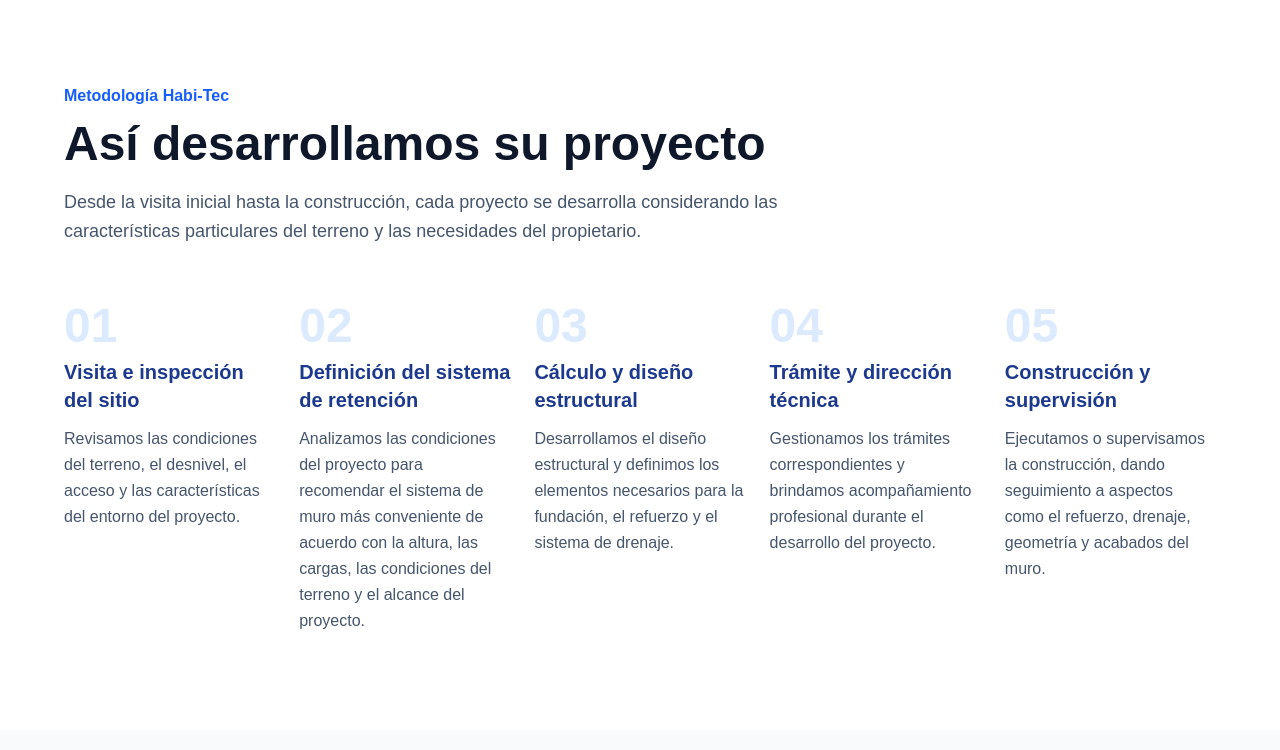
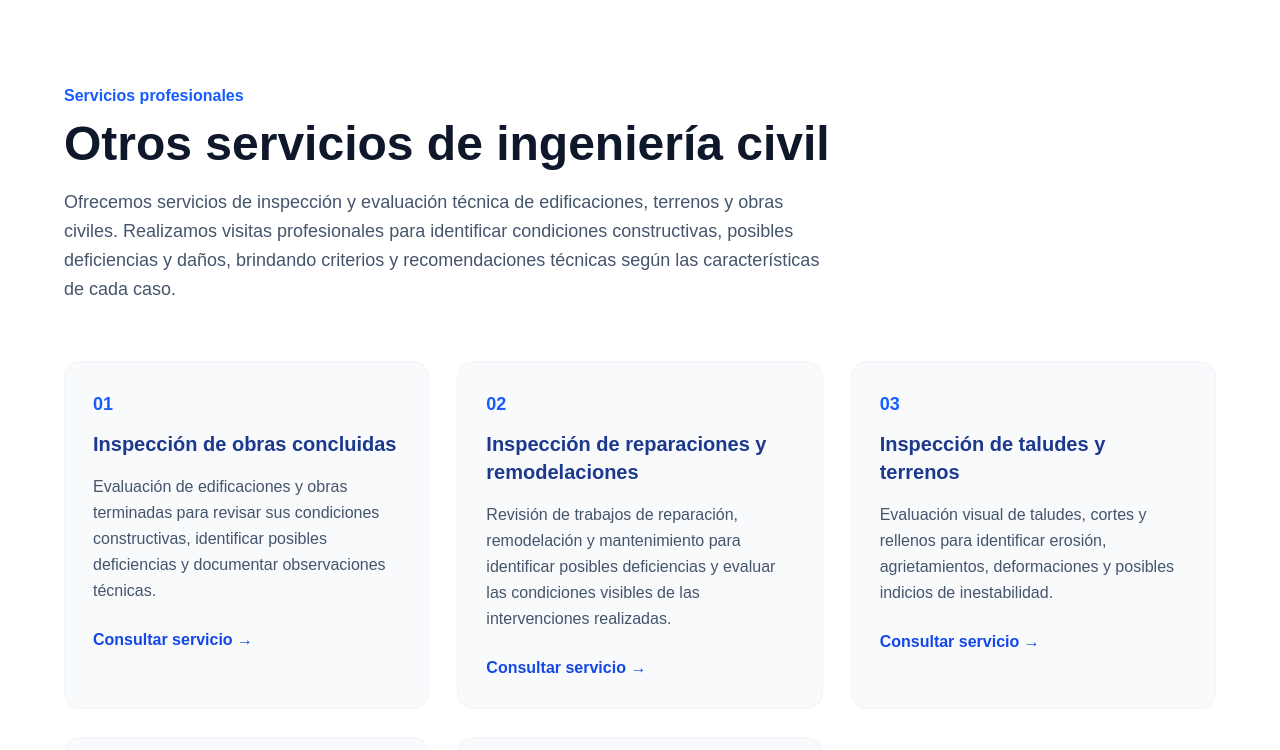
Before and after one commit to ericksv1988-ctrl/habitec-web, a Next.js app: page /ingenieria-civil in a window 1280 px wide. Shown: the part 4360-5110 px from the top of the page. Built offline with nearby package versions, Linux system fonts and the light colour scheme.

Commit message:
Actualiza servicios de ingenieria civil

```diff
--- a/app/ingenieria-civil/page.tsx
+++ b/app/ingenieria-civil/page.tsx
@@ -515,8 +515,9 @@ export default function ingenieriacivil() {
       </section>
 
 
+
 {/* =========================================================
-          METODOLOGÍA
+    OTROS SERVICIOS DE INGENIERÍA CIVIL
 ========================================================= */}
 
 <section className="py-24 px-6">
@@ -526,42 +527,84 @@ export default function ingenieriacivil() {
     <div className="max-w-3xl mb-14">
 
       <p className="text-blue-600 font-semibold mb-3">
-              Metodología Habi-Tec
+        Servicios profesionales
       </p>
 
       <h2 className="text-3xl md:text-5xl font-bold mb-5">
-              Así desarrollamos su proyecto
+        Otros servicios de ingeniería civil
       </h2>
 
       <p className="text-lg text-slate-600 leading-relaxed">
-              Desde la visita inicial hasta la construcción, cada proyecto
-              se desarrolla considerando las características particulares
-              del terreno y las necesidades del propietario.
+        Ofrecemos servicios de inspección y evaluación técnica
+        de edificaciones, terrenos y obras civiles. Realizamos
+        visitas profesionales para identificar condiciones
+        constructivas, posibles deficiencias y daños, brindando
+        criterios y recomendaciones técnicas según las
+        características de cada caso.
       </p>
 
     </div>
 
+    <div className="grid md:grid-cols-2 lg:grid-cols-3 gap-7">
 
-          <div className="grid md:grid-cols-2 lg:grid-cols-5 gap-6">
-
-            {proceso.map((paso) => (
+      {[
+        {
+          numero: "01",
+          titulo: "Inspección de obras concluidas",
+          descripcion:
+            "Evaluación de edificaciones y obras terminadas para revisar sus condiciones constructivas, identificar posibles deficiencias y documentar observaciones técnicas."
+        },
+        {
+          numero: "02",
+          titulo: "Inspección de reparaciones y remodelaciones",
+          descripcion:
+            "Revisión de trabajos de reparación, remodelación y mantenimiento para identificar posibles deficiencias y evaluar las condiciones visibles de las intervenciones realizadas."
+        },
+        {
+          numero: "03",
+          titulo: "Inspección de taludes y terrenos",
+          descripcion:
+            "Evaluación visual de taludes, cortes y rellenos para identificar erosión, agrietamientos, deformaciones y posibles indicios de inestabilidad."
+        },
+        {
+          numero: "04",
+          titulo: "Evaluación de daños constructivos",
+          descripcion:
+            "Inspección de grietas, fisuras, humedades, filtraciones y otros deterioros en edificaciones, con identificación de posibles causas y recomendaciones técnicas."
+        },
+        {
+          numero: "05",
+          titulo: "Inspección de viviendas antes de su compra",
+          descripcion:
+            "Revisión de las condiciones físicas y constructivas de una propiedad para identificar deterioros, posibles problemas y aspectos que conviene considerar antes de adquirirla."
+        },
+      ].map((item) => (
 
         <div
-                key={paso.numero}
-                className="relative"
+          key={item.numero}
+          className="bg-slate-50 rounded-2xl p-7 border border-slate-100 hover:shadow-xl transition"
         >
 
-                <div className="text-5xl font-bold text-blue-100">
-                  {paso.numero}
-                </div>
+          <span className="text-blue-600 font-bold text-lg">
+            {item.numero}
+          </span>
 
-                <h3 className="text-xl font-bold text-blue-900 mt-2 mb-3">
-                  {paso.titulo}
+          <h3 className="text-xl font-bold text-blue-900 mt-3 mb-4">
+            {item.titulo}
           </h3>
 
           <p className="text-slate-600 leading-relaxed">
-                  {paso.descripcion}
+            {item.descripcion}
           </p>
+
+          <a
+            href="https://wa.me/50686878320?text=Hola%2C%20deseo%20consultar%20sobre%20un%20servicio%20de%20inspecci%C3%B3n%20de%20ingenier%C3%ADa%20civil."
+            target="_blank"
+            rel="noopener noreferrer"
+            className="inline-block mt-6 text-blue-700 font-semibold hover:text-blue-900 transition"
+          >
+            Consultar servicio →
+          </a>
 
         </div>
 
@@ -572,6 +615,7 @@ export default function ingenieriacivil() {
   </div>
 
 </section>
+
 
 
       {/* =========================================================
```
Lines whose indentation alone changed are shown as unchanged.
